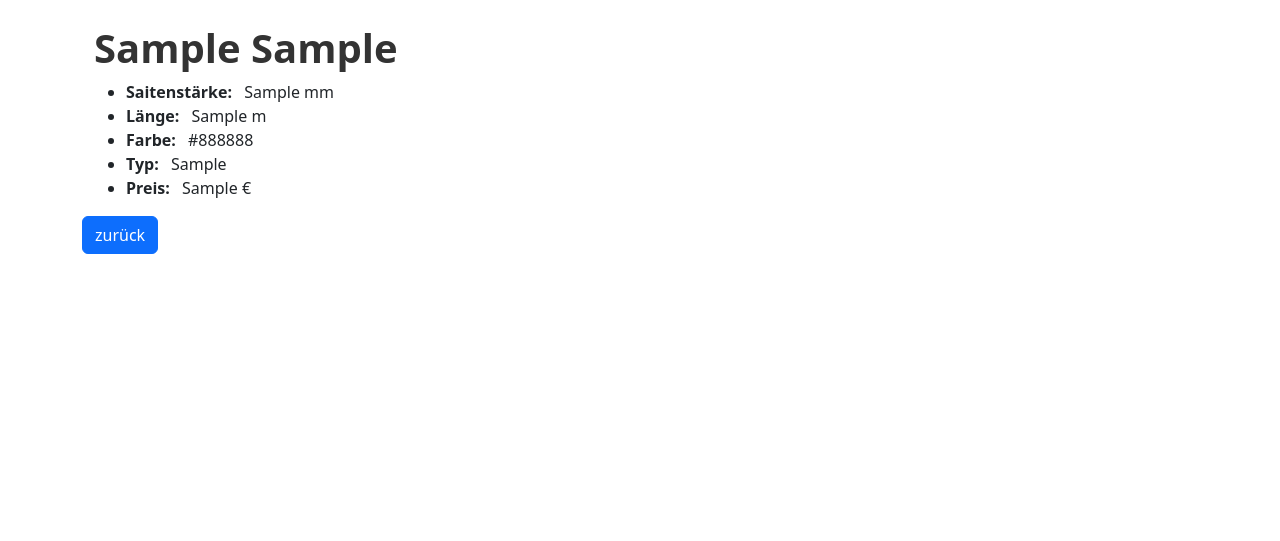
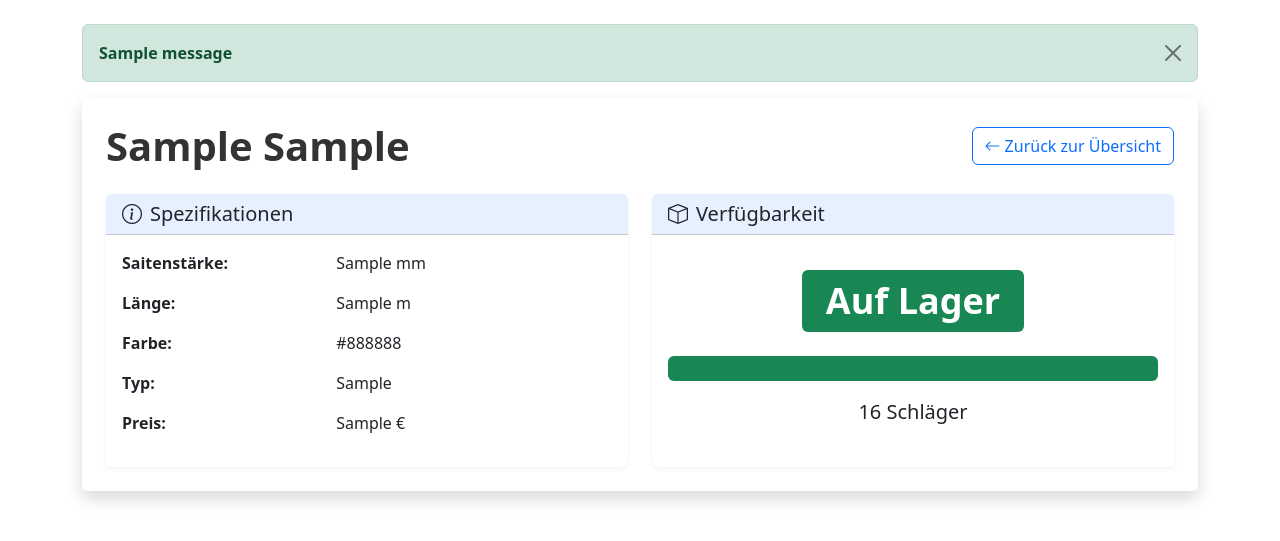
Before and after one commit to fzzybllz/racketservice2, a Flask app: page /string/1 in a window 1280 px wide. Shown: the part 56-597 px from the top of the page. Run offline with Flask 2, Linux system fonts and the light colour scheme; tables that the repository leaves empty hold one stand-in row (values such as "Sample post"); one stand-in notice (Sample message) is shown; some libraries are stand-ins or nearby versions.

Commit message:
Fix data type error in string template and update UI improvements across multiple templates

```diff
--- a/app/static/js/racket-sketch.js
+++ b/app/static/js/racket-sketch.js
@@ -14,23 +14,27 @@ document.addEventListener('DOMContentLoaded', function() {
   // Parse pattern (e.g., "16x19")
   const [mainStrings, crossStrings] = pattern.split('x').map(Number);
 
-  // Set canvas size
+  // Increase canvas size for a bigger sketch
+  racketCanvas.width = 300;
+  racketCanvas.height = 400;
+
+  // Get the updated canvas size
   const canvasWidth = racketCanvas.width;
   const canvasHeight = racketCanvas.height;
 
   // Clear canvas
   ctx.clearRect(0, 0, canvasWidth, canvasHeight);
 
-  // Define racket shape parameters
-  const racketWidth = canvasWidth * 0.8;
-  const racketHeight = canvasHeight * 0.9;
-  const headWidth = racketWidth * 0.7;
-  const headHeight = racketHeight * 0.5;
-  const handleLength = racketHeight * 0.4;
+  // Define racket shape parameters - make it fill almost the entire canvas
+  const racketWidth = canvasWidth * 0.95;
+  const racketHeight = canvasHeight * 0.98;
+  const headWidth = racketWidth * 0.9;
+  const headHeight = racketHeight * 0.75; // Stretch head vertically
+  const handleLength = racketHeight * 0.04; // 90% shorter handle
 
-  // Calculate center points
+  // Calculate center points - move it closer to the top to account for minimal handle
   const centerX = canvasWidth / 2;
-  const headCenterY = (canvasHeight - handleLength) / 2;
+  const headCenterY = canvasHeight * 0.45; // Move center slightly up
 
   // Draw racket outline
   drawRacketOutline(ctx, centerX, headCenterY, headWidth, headHeight, handleLength);
@@ -45,14 +49,14 @@ document.addEventListener('DOMContentLoaded', function() {
 function drawRacketOutline(ctx, centerX, centerY, headWidth, headHeight, handleLength) {
   // Set styles for racket frame
   ctx.strokeStyle = '#333';
-  ctx.lineWidth = 6;
+  ctx.lineWidth = 8; // Thicker frame
 
   // Draw head (ellipse)
   ctx.beginPath();
   ctx.ellipse(centerX, centerY, headWidth / 2, headHeight / 2, 0, 0, Math.PI * 2);
   ctx.stroke();
 
-  // Draw handle
+  // Draw handle (much shorter)
   const handleWidth = headWidth * 0.15;
   ctx.beginPath();
   ctx.moveTo(centerX - handleWidth / 2, centerY + headHeight / 2);
@@ -61,32 +65,20 @@ function drawRacketOutline(ctx, centerX, centerY, headWidth, headHeight, handleL
   ctx.lineTo(centerX + handleWidth / 2, centerY + headHeight / 2);
   ctx.stroke();
 
-  // Draw grip patterns
-  const gripLines = 6;
-  const gripSpacing = handleLength / (gripLines + 1);
-  ctx.lineWidth = 1;
-
-  for (let i = 1; i <= gripLines; i++) {
-    const y = centerY + headHeight / 2 + i * gripSpacing;
-    ctx.beginPath();
-    ctx.moveTo(centerX - handleWidth / 2, y);
-    ctx.lineTo(centerX + handleWidth / 2, y);
-    ctx.stroke();
-  }
+  // No grip patterns needed for very short handle
 }
 
 /**
  * Draws the string pattern inside the racket head
  */
 function drawStringPattern(ctx, centerX, centerY, headWidth, headHeight, mainStrings, crossStrings) {
-  // Set styles for strings
-  ctx.strokeStyle = '#4287f5';
-  ctx.lineWidth = 1.5;
+  const innerWidth = headWidth * 0.9; // Less space between strings and frame
+  const innerHeight = headHeight * 0.9; // Less space between strings and frame
 
-  const innerWidth = headWidth * 0.85;
-  const innerHeight = headHeight * 0.85;
+  // Draw vertical strings (main strings) - dark grey
+  ctx.strokeStyle = '#333333'; // Darker grey for better visibility
+  ctx.lineWidth = 2; // Thicker strings
 
-  // Draw vertical strings (main strings)
   const mainSpacing = innerWidth / (mainStrings - 1);
   const mainStart = centerX - innerWidth / 2;
 
@@ -101,7 +93,9 @@ function drawStringPattern(ctx, centerX, centerY, headWidth, headHeight, mainStr
     ctx.stroke();
   }
 
-  // Draw horizontal strings (cross strings)
+  // Draw horizontal strings (cross strings) - red
+  ctx.strokeStyle = '#D03030';
+
   const crossSpacing = innerHeight / (crossStrings - 1);
   const crossStart = centerY - innerHeight / 2;
 
--- a/app/templates/string_detail.html
+++ b/app/templates/string_detail.html
@@ -2,32 +2,134 @@
 
 {% block content %}
 
-<div class="container">
-  <h1 class="title">{{ string.manufacturer }} {{ string.model }} </h1>
-  <ul>
-    <li>
-      <span class="field-name">{{ form.gauge.label }}: </span>
-      <span class="field-value">{{ string.gauge }} mm</span>
-    </li>
-    <li>
-      <span class="field-name">{{ form.length.label }}:</span>
-      <span class="field-value">{{ string.length }} m</span>
-    </li>
-    <li>
-      <span class="field-name">{{ form.color.label }}:</span>
-      <span class="field-value">{{ string.color }}</span>
-    </li>
-    <li>
-      <span class="field-name">{{ form.structure.label }}:</span>
-      <span class="field-value">{{ string.structure }}</span>
-    </li>
-    <li>
-      <span class="field-name">{{ form.price.label }}:</span>
-      <span class="field-value">{{ string.price }} €</span>
-    </li>
-  </ul>
+{% for message in get_flashed_messages() %}
+  <div class="alert alert-success alert-dismissible fade show" role="alert">
+    <strong>{{ message }}</strong>
+    <button type="button" class="btn-close" data-bs-dismiss="alert" aria-label="Close"></button>
+  </div>
+{% endfor %}
+
+<!-- String header with name and back button -->
+<div class="shadow p-4 mb-4 bg-body rounded">
+  <div class="d-flex justify-content-between align-items-center mb-4">
+    <h1 class="title mb-0">
+      {{ string.manufacturer }} {{ string.model }}
+    </h1>
+    <a class="btn btn-outline-primary" href="{{ url_for('string') }}">
+      <i class="bi bi-arrow-left me-1"></i>Zurück zur Übersicht
+    </a>
+  </div>
+
+  <div class="row g-4">
+    <div class="col-md-6">
+      <div class="card h-100 border-0 shadow-sm">
+        <div class="card-header bg-primary bg-opacity-10">
+          <h5 class="card-title mb-0"><i class="bi bi-info-circle me-2"></i>Spezifikationen</h5>
+        </div>
+        <div class="card-body">
+          <div class="row mb-3">
+            <div class="col-5 fw-bold">{{ form.gauge.label }}:</div>
+            <div class="col-7">{{ string.gauge }} mm</div>
+          </div>
+          <div class="row mb-3">
+            <div class="col-5 fw-bold">{{ form.length.label }}:</div>
+            <div class="col-7">{{ string.length }} m</div>
+          </div>
+          <div class="row mb-3">
+            <div class="col-5 fw-bold">{{ form.color.label }}:</div>
+            <div class="col-7">{{ string.color }}</div>
+          </div>
+          <div class="row mb-3">
+            <div class="col-5 fw-bold">{{ form.structure.label }}:</div>
+            <div class="col-7">{{ string.structure }}</div>
+          </div>
+          <div class="row mb-3">
+            <div class="col-5 fw-bold">{{ form.price.label }}:</div>
+            <div class="col-7">{{ string.price }} €</div>
+          </div>
+        </div>
+      </div>
+    </div>
+    <div class="col-md-6">
+      <div class="card h-100 border-0 shadow-sm">
+        <div class="card-header bg-primary bg-opacity-10">
+          <h5 class="card-title mb-0"><i class="bi bi-box me-2"></i>Verfügbarkeit</h5>
+        </div>
+        <div class="card-body">
+          <div class="text-center my-3">
+            {% set consumption = string.consumption|int if string.consumption is not none else 0 %}
+            {% set remaining_units = ((200 - (12 * consumption)) / 12)|int %}
+
+            <h2 class="display-5">
+              {% if remaining_units >= 3 %}
+                <span class="badge bg-success">Auf Lager</span>
+              {% elif remaining_units > 0 %}
+                <span class="badge bg-warning">Begrenzt verfügbar</span>
+              {% else %}
+                <span class="badge bg-danger">Nicht verfügbar</span>
+              {% endif %}
+            </h2>
+
+            <div class="mt-4">
+              <div class="progress" style="height: 25px;">
+                <div class="progress-bar {% if remaining_units >= 3 %}bg-success{% elif remaining_units > 0 %}bg-warning{% else %}bg-danger{% endif %}"
+                     role="progressbar"
+                     style="width: {{ (remaining_units / 16) * 100 if remaining_units > 0 else 0 }}%;"
+                     aria-valuenow="{{ remaining_units }}"
+                     aria-valuemin="0"
+                     aria-valuemax="16">
+                </div>
+              </div>
+            </div>
+
+            <p class="mt-3">
+              {% if remaining_units > 0 %}
+                <span class="fs-5">{{ remaining_units }} Schläger</span><br>
+              {% else %}
+                <span class="text-danger">Keine Einheiten verfügbar</span>
+              {% endif %}
+            </p>
+          </div>
+        </div>
+      </div>
+    </div>
+  </div>
 </div>
 
-<a class="btn btn-primary" role="button" href="{{ url_for('string') }}">zurück</a>
+{% if orders_with_string %}
+<!-- Orders with this string -->
+<div class="shadow p-4 mb-4 bg-body rounded">
+  <div class="d-flex justify-content-between align-items-center mb-3">
+    <h3 class="mb-0">Bestellungen mit dieser Saite</h3>
+  </div>
+
+  <div class="table-responsive">
+    <table class="table table-hover border-top">
+      <thead class="table-light">
+        <tr>
+          <th scope="col">Bestell-ID</th>
+          <th scope="col">Datum</th>
+          <th scope="col">Kunde</th>
+          <th scope="col" class="text-end">Aktionen</th>
+        </tr>
+      </thead>
+      <tbody>
+        {% for order in orders_with_string %}
+          <tr>
+            <td>{{ order.id }}</td>
+            <td>{{ order.date.strftime('%d.%m.%Y') }}</td>
+            <td>{{ order.customer.firstname }} {{ order.customer.lastname }}</td>
+            <td class="text-end">
+              <a href="{{ url_for('order_detail', order_id=order.id) }}" class="btn btn-sm btn-outline-primary">
+                <i class="bi bi-eye me-1"></i>Details
+              </a>
+            </td>
+          </tr>
+        {% endfor %}
+      </tbody>
+    </table>
+  </div>
+</div>
+{% endif %}
 
 {% endblock %}
```
Also changed, not shown: app/templates/customer_detail.html (+79 -40 lines), app/templates/racket_detail.html (+12 -13 lines).
